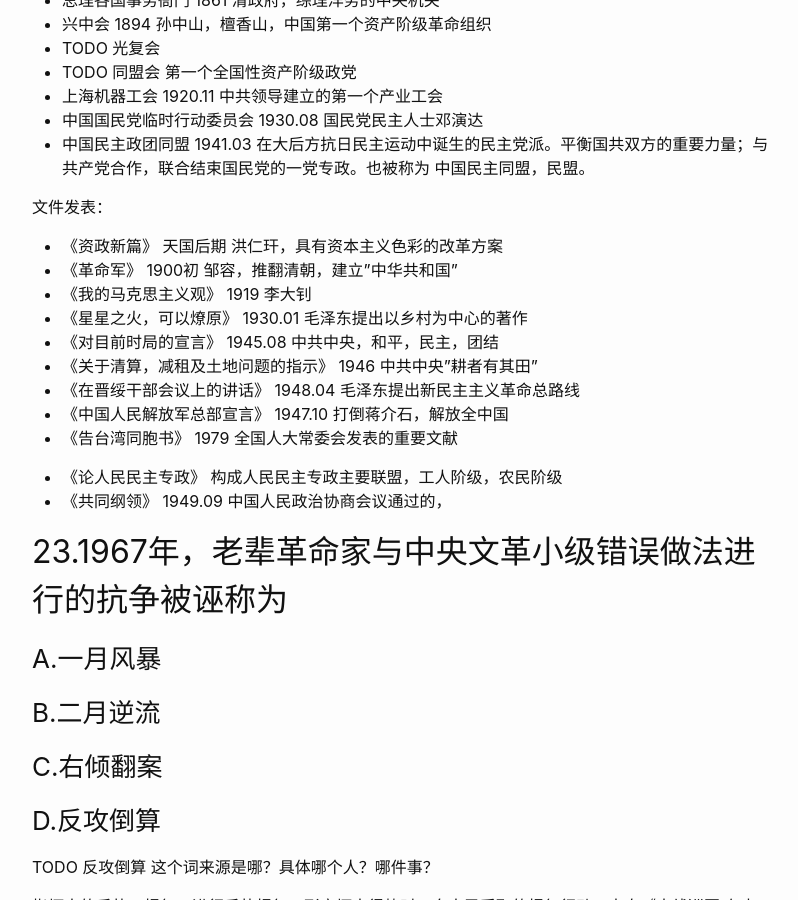
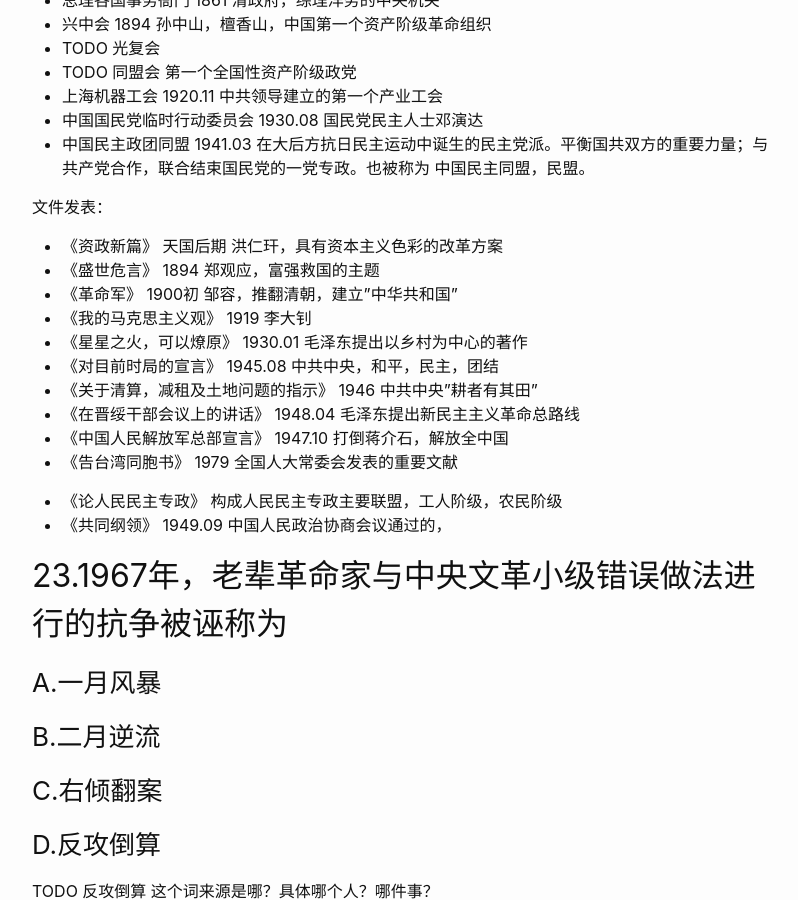
Before and after one commit to wangtiga/wangtiga.github.io, a Jekyll site: the page built from _previews/2020-07-04-3708_2018_10.md, in a window 1280 px wide and 900 px high, scrolled down 22547 px. Shown: the whole window, without its empty margins (238-1036 px from the left). Built offline with Jekyll 4.4.1, drawn with Linux system fonts in a browser that asks for light colours.

Commit message:
updated from tcloud

```diff
--- a/_previews/2020-07-04-3708_2018_10.md
+++ b/_previews/2020-07-04-3708_2018_10.md
@@ -610,6 +610,7 @@ P199
 文件发表：
 
 * 《资政新篇》                       天国后期 洪仁玕，具有资本主义色彩的改革方案
+* 《盛世危言》                       1894     郑观应，富强救国的主题
 * 《革命军》                         1900初   邹容，推翻清朝，建立"中华共和国"
 * 《我的马克思主义观》               1919     李大钊
 * 《星星之火，可以燎原》             1930.01  毛泽东提出以乡村为中心的著作
```
